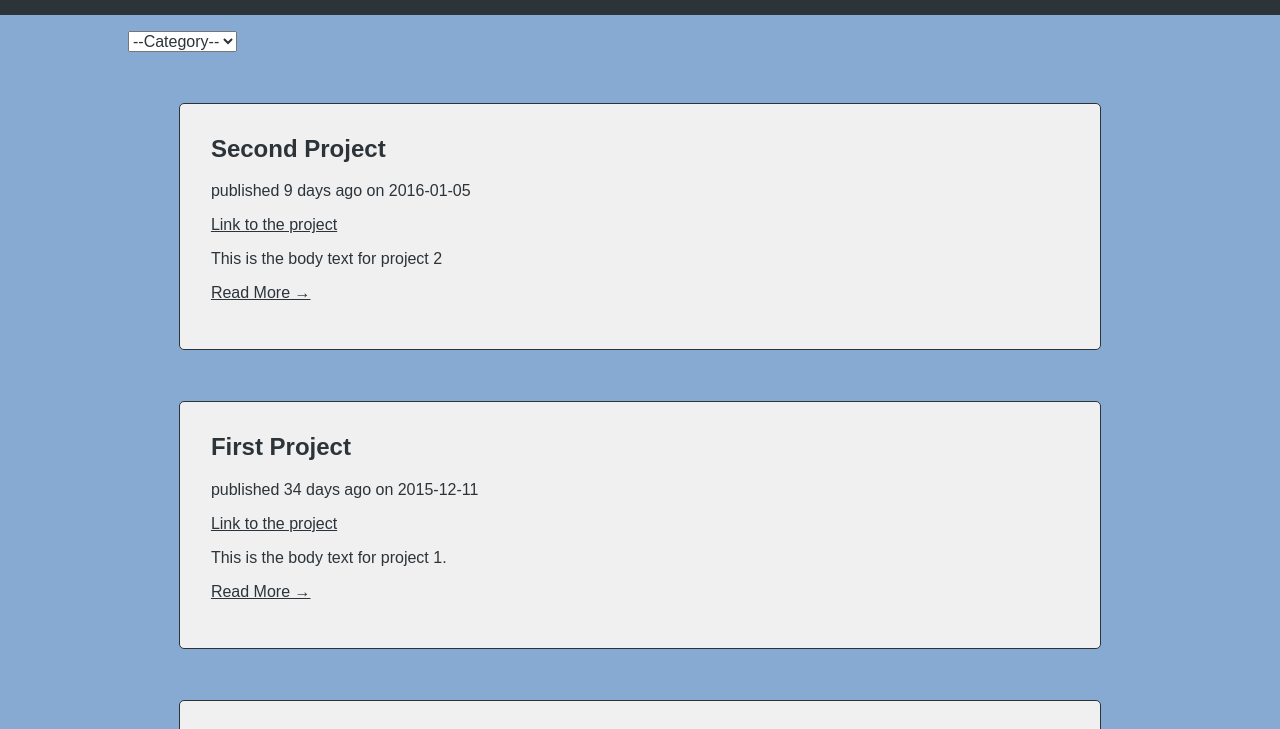
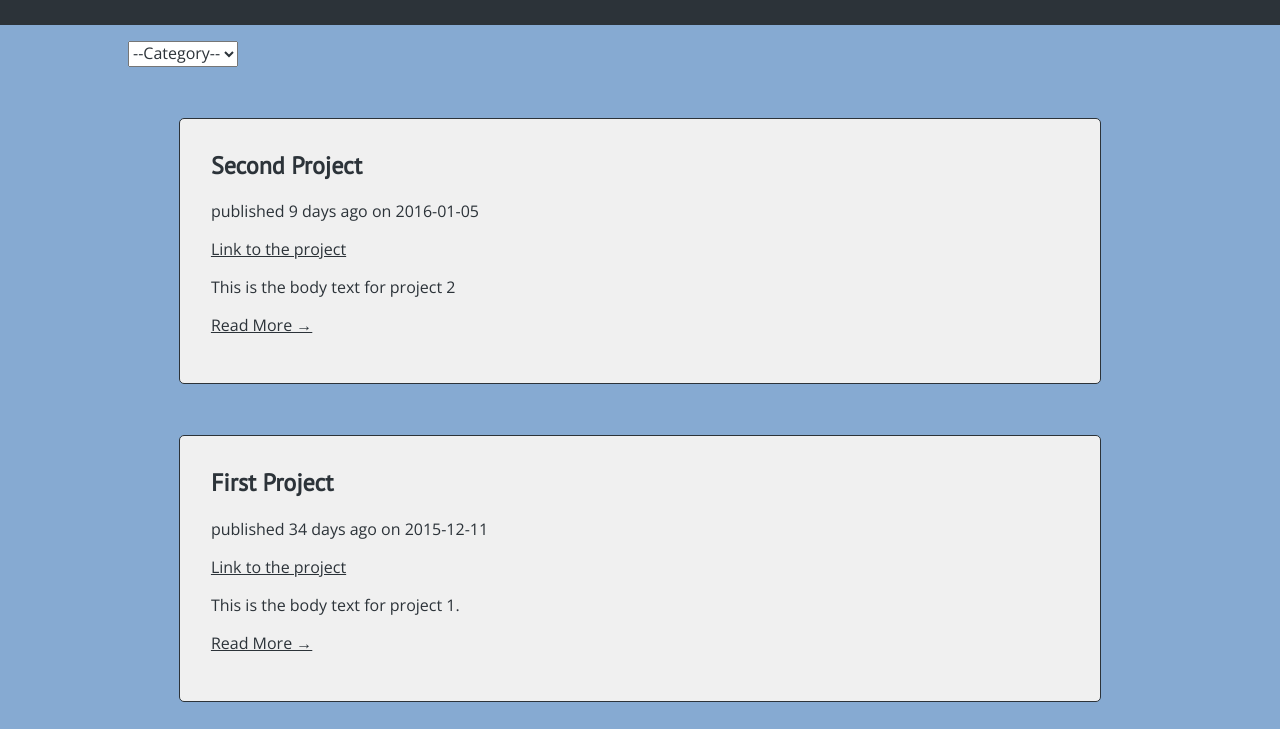
Before and after one commit to deeheber/code-blog, a plain HTML site: page index.html in a window 1280 px wide. Shown: the part 172-901 px from the top of the page. Drawn offline with nearby package versions, Linux system fonts and the light colour scheme.

Commit message:
applied Google fonts and cursor: pointer property for anchor links

```diff
--- a/index.html
+++ b/index.html
@@ -6,6 +6,7 @@
       <title>Projects</title>
 
       <!-- Stylesheets -->
+      <link href='https://fonts.googleapis.com/css?family=Open+Sans|PT+Sans' rel='stylesheet' type='text/css'>
       <link rel="stylesheet" href="styles/normalize.css">
       <link rel="stylesheet" href="styles/base.css">
       <link rel="stylesheet" href="styles/layout.css">
--- a/styles/base.css
+++ b/styles/base.css
@@ -1,6 +1,11 @@
 body {
   color: rgb(44, 51, 57);
   background-color: rgba(84, 134, 192, 0.7);
+  font-family: 'Open Sans', sans-serif;
+}
+
+h1, h2, h3 {
+  font-family: 'PT Sans', sans-serif;
 }
 
 header, footer {
--- a/styles/state.css
+++ b/styles/state.css
@@ -9,6 +9,7 @@ button {
 #main-nav {
   background-color: rgb(240,240,240);
   display: none; /* Hide the main nav on initial page load for mobile */
+  font-family: 'PT Sans', sans-serif;
 }
 
 #main-nav ul {
@@ -49,3 +50,8 @@ button {
   }
 }
 /***   End of top nav styles ***/
+
+/*** Changes the cursor from an arrow to a hand when hovering over one ***/
+a {
+  cursor: pointer;
+}
```
